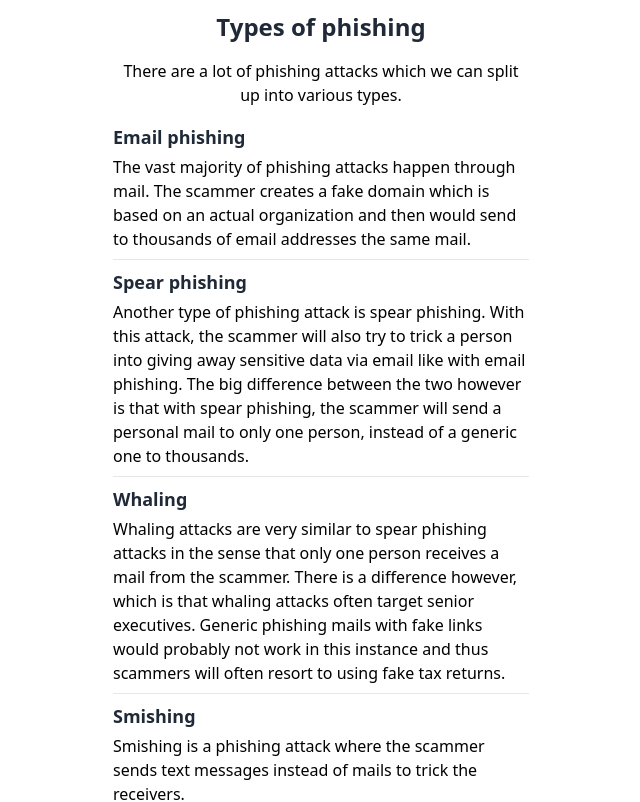
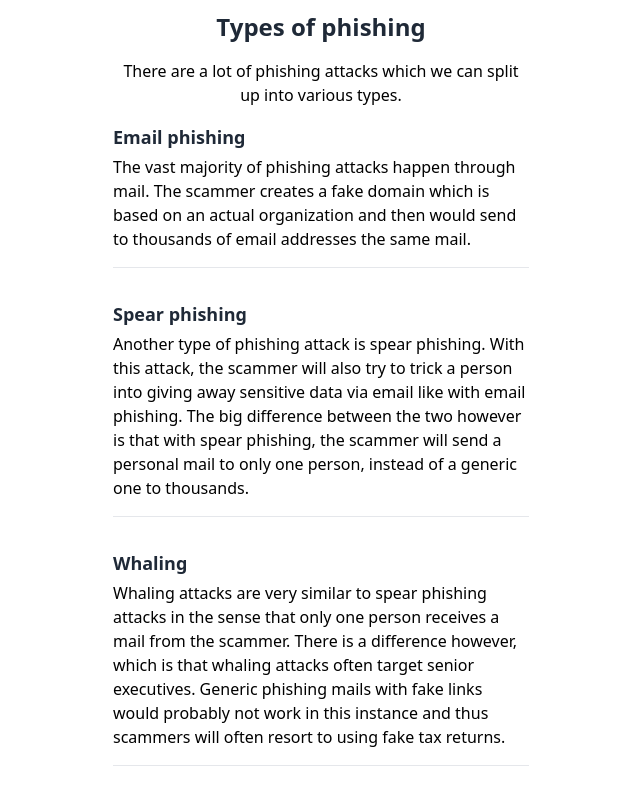
Before and after one commit to laurens-mesure/internationaal_project, a React (Create React App) app: page / in a window 1280 px wide. Shown: the part 1100-1902 px from the top of the page, without its empty margins (319-959 px from the left). Built offline with nearby package versions, Linux system fonts and the light colour scheme.

Commit message:
:lipstick: Added styling

```diff
--- a/src/Components/PhishingTypes.tsx
+++ b/src/Components/PhishingTypes.tsx
@@ -49,11 +49,14 @@ const data = [
 ];
 
 const listItems = data.map((d) => (
-    <div key={d.name} className="border-b border-gray-200 mb-2 dark:text-white">
+    <div
+        key={d.name}
+        className="border-b border-gray-200  dark:text-white mb-8"
+    >
         <p className="text-lg font-semibold text-gray-800 dark:text-gray-200 mb-1">
             {d.name}
         </p>
-        <p className="mb-2">{d.description}</p>
+        <p className="mb-4">{d.description}</p>
     </div>
 ));
 
```
